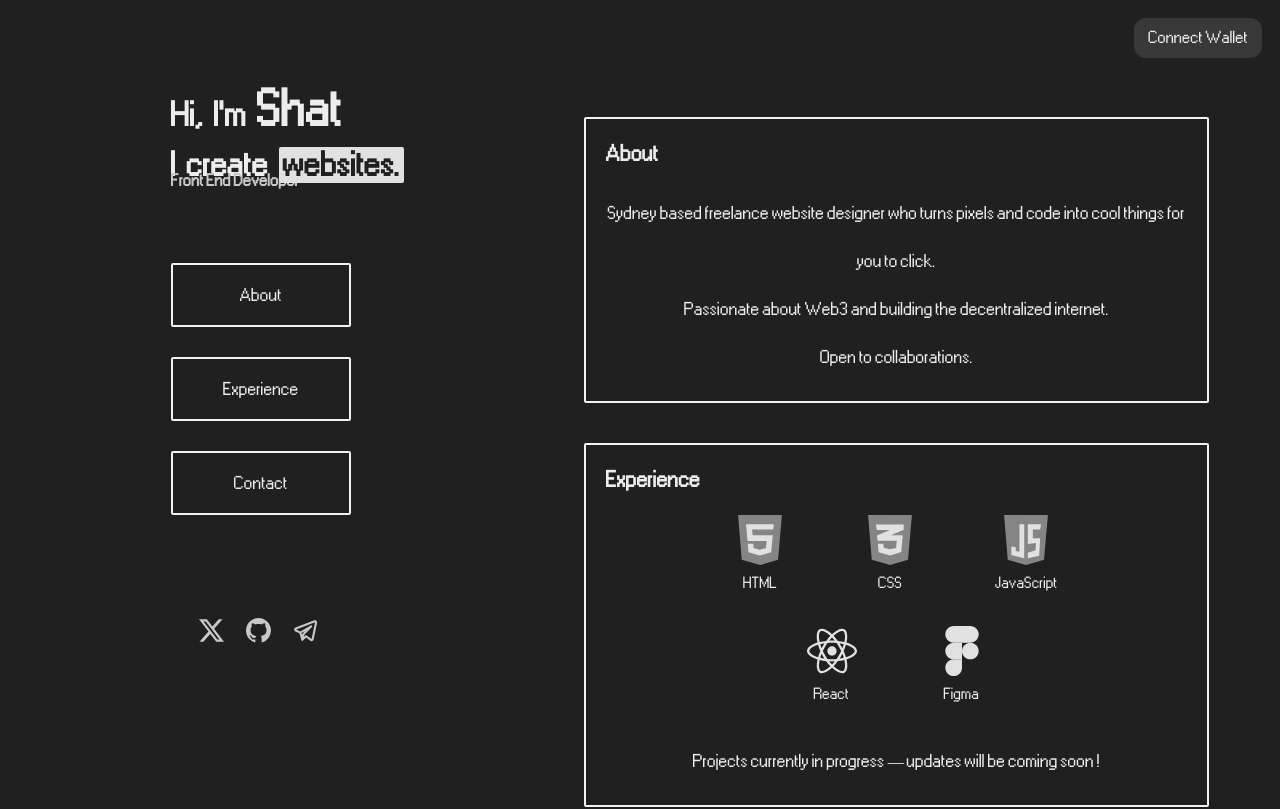
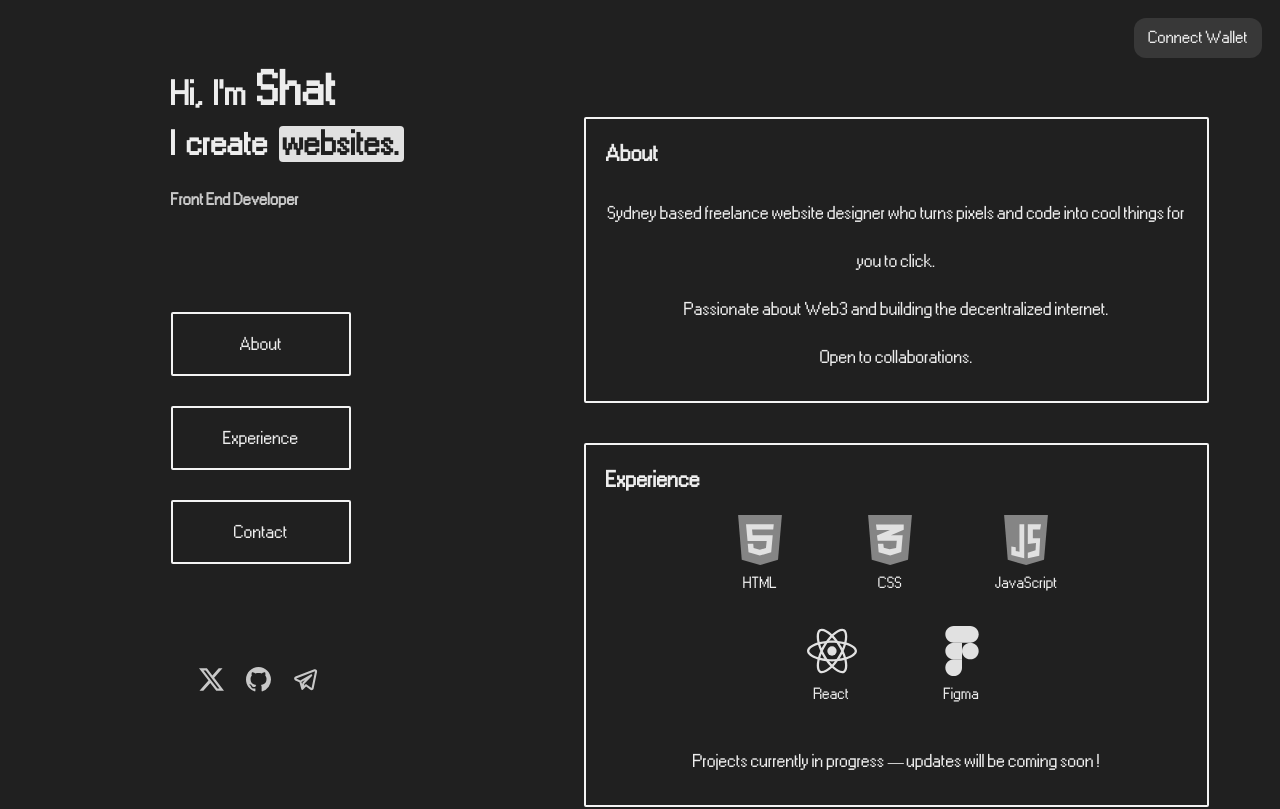
Before and after one commit to Shat-dev/shat, a React (Vite) app: page /main in a window 1280 px wide. Shown: the top 809 px of the page. Built offline with nearby package versions, Linux system fonts and the light colour scheme.

Commit message:
Changing some styles to CSS, need to work on the 1px difference

```diff
--- a/src/pages/ProfilePage.css
+++ b/src/pages/ProfilePage.css
@@ -40,70 +40,6 @@ body {
   color: rgb(237, 237, 237);
 }
 
-.top-text-name {
-  font-weight: 600;
-  color: rgb(237, 237, 237);
-  font-size: 30px;
-  line-height: 50px;
-  word-spacing: 0.3rem;
-}
-
-.top-text-Shat {
-  font-size: 45px;
-  color: rgb(237, 237, 237);
-}
-
-.top-text-title {
-  color: rgb(200, 200, 200);
-  font-size: 15px;
-  font-weight: 700;
-  margin-top: -20px;
-}
-
-.top-text {
-  margin-bottom: 70px;
-}
-
-.top-text-colour{
-  position: relative;
-  font-size: 30px;
-  font-weight: 700;
-  background-color: #e1e1e1; /* Highlight color */
-  color: #202020;            /* Text color */
-  padding: 2px 4px;          /* Optional: some padding to make the highlight look better */
-  border-radius: 2px;
-}
-
-.unique-tabs button {
-  display: block;
-  margin-top: 30px;
-  background-color: transparent;
-  border: 2px solid rgb(243, 243, 243);
-  color: rgb(237, 237, 237);
-  padding-top: 18px;
-  padding-bottom: 18px;
-  width: 180px;
-  text-align: center;
-  font-size: 16px;
-  border-radius: 2px;
-  cursor: pointer;
-  transition: transform 0.2s ease, background-color 0.2s ease;
-  position: relative;
-  overflow: hidden;
-  font-family: 'MS Sans Serif';
-  font-style: normal;
-  font-weight: normal;
-  background-color: #202020/* light translucent touch */
-}
-
-.unique-tabs button:hover {
-  background-color: rgba(255, 255, 255, 0.1);
-}
-
-.unique-tabs button:focus {
-  outline: none;
-}
-
 
 #about, #experience, #contact {
   scroll-margin-top: 105px;
@@ -123,14 +59,6 @@ body {
   color: rgb(237, 237, 237);
 }
 
-.left-side-fixed-content {
-  position: fixed;
-  top: 85px;
-  left: calc((100vw - 1000px) / 2 + 31px);
-  width: 250px;
-  background-color: #202020;
-  color: rgb(237, 237, 237);
-}
 
 /* -------------------- */
 /* ✅ RESPONSIVE CHANGES */
@@ -167,14 +95,6 @@ body {
     position: relative;
   }
 
-  .left-side-fixed-content {
-    position: relative;
-    top: auto;
-    left: auto;
-    width: 100%;
-    padding: 0 10px;
-  }
-
   .right-side {
     margin-left: 0;
     width: 100%;
@@ -182,10 +102,6 @@ body {
   .right-side {
     padding-left: 0px;
     padding-bottom: 0px;
-  }
-
-  .unique-tabs button {
-    display: none;
   }
 }
 
@@ -197,42 +113,10 @@ body {
     margin: 0;
   }
 
-  .left-side-fixed-content {
-    position: relative;
-    width: 100%;
-    padding: 0 16px;
-    top: 0;
-    left: 0;
-    background-color: #202020;
-    text-align: left; /* Make sure text stays left-aligned */
-  }
-
   .layout-container {
     padding-left: 16px;
     padding-right: 16px;
   }
-
-  .top-text-name {
-    font-size: 22px;
-    line-height: 1.4;
-  }
-
-  .top-text-Shat {
-    font-size: 32px;
-  }
-
-  .top-text-colour {
-    font-size: 22px;
-  }
-
-  .top-text-title {
-    font-size: 13px;
-  }
-
-  .unique-tabs button {
-    display: none;
-  }
-
   .positions {
     display: block;
     margin-left: 0;
@@ -258,11 +142,6 @@ body {
   .right-side-logos-bottom svg {
     width: 20px;
     height: 20px;
-  }
-
-  .top-text {
-    margin-top: -30px;
-    padding-top: 10px;
   }
 
   .social-icons {
@@ -436,12 +315,6 @@ body {
   line-height: 3; /* Optional: Better readability */
 }
 
-.top-text-username {
-  background-color: #e1e1e1; /* Highlight color */
-  color: #202020;            /* Text color */
-  padding: 2px 4px;          /* Optional: some padding to make the highlight look better */
-  border-radius: 2px;        /* Optional: rounded corners */
-}
 
 /* Position the top-bar with the Connect Wallet button fixed at the top-right */
 .top-bar {
--- a/src/pages/ProfilePage.jsx
+++ b/src/pages/ProfilePage.jsx
@@ -104,36 +104,50 @@ export function ProfilePage() {
                     </div>
                     <div className="positions">
                         <div className="left-side">
-                            <div className="left-side-fixed-content">
-                                <div className="top-text">
-                                    <p className="top-text-name">
+                            <div className="fixed top-[85px] left-[calc((100vw-1000px)/2+31px)] w-[250px] bg-[#202020] text-[rgb(237,237,237)]
+                                        max-[1024px]:relative max-[1024px]:top-auto max-[1024px]:left-auto max-[1024px]:w-full max-[1024px]:px-[10px]
+                                        max-[600px]:px-[16px] max-[600px]:top-0 max-[600px]:left-0 max-[600px]:text-left"
+                                    >
+                                <div className="mb-[70px] max-[600px]: -mt-[30px] pt-[10px]">
+                                    <p className="font-semibold text-[rgb(237,237,237)] text-[30px] leading-[50px] [word-spacing:0.3rem] max-[600px]:text-[22px]">
                                         Hi
                                         {name ? (
                                             <>
                                                 {" "}
-                                                <span className="top-text-username">{name},</span>
+                                                <span className="bg-[#e1e1e1] text-[#202020] px-1 py-0.5 rounded-sm">{name},</span>
                                                 <br />
                                             </>
                                         ) : (
                                             ", "
                                         )}
-                                        I'm <span className="top-text-Shat">Shat</span>
+                                        I'm <span className="text-[42px] text-[rgb(237,237,237)] max-[600px]:text-[32px]">Shat</span>
                                         <br />
-                                        I create <span className="top-text-colour">websites.</span>
+                                        I create <span className="relative text-[30px] font-bold bg-[#e1e1e1] text-[#202020] px-1 py-0.5 rounded-sm max-[600px]:text-[22px]">
+                                            websites. </span>
                                     </p>
-                                    <p className="top-text-title">Front End Developer</p>
+                                    <p className="text-[rgb(200,200,200)] text-[15px] font-bold mt-5 max-[600px]:text-[13px]">Front End Developer</p>
                                 </div>
-                                <div className="unique-tabs">
-                                    <button onClick={() => document.getElementById('about')?.scrollIntoView({ behavior: 'smooth' })}>
+                                <div className="flex flex-col items-start">
+                                    <button
+                                        className="block mt-[30px] bg-[#202020] border-2 border-[rgb(243,243,243)] text-[rgb(237,237,237)] pt-[18px] pb-[18px] w-[180px] text-center text-[16px] rounded-[2px] cursor-pointer transition-transform duration-200 ease-in-out relative overflow-hidden not-italic font-normal hover:bg-[rgba(255,255,255,0.1)] focus:outline-none max-[1025px]:hidden"
+                                        onClick={() => document.getElementById('about')?.scrollIntoView({ behavior: 'smooth' })}
+                                    >
                                         About
                                     </button>
-                                    <button onClick={() => document.getElementById('experience')?.scrollIntoView({ behavior: 'smooth' })}>
+                                    <button
+                                        className="block mt-[30px] bg-[#202020] border-2 border-[rgb(243,243,243)] text-[rgb(237,237,237)] pt-[18px] pb-[18px] w-[180px] text-center text-[16px] rounded-[2px] cursor-pointer transition-transform duration-200 ease-in-out relative overflow-hidden not-italic font-normal hover:bg-[rgba(255,255,255,0.1)] focus:outline-none max-[1025px]:hidden"
+                                        onClick={() => document.getElementById('experience')?.scrollIntoView({ behavior: 'smooth' })}
+                                    >
                                         Experience
                                     </button>
-                                    <button onClick={() => document.getElementById('contact')?.scrollIntoView({ behavior: 'smooth' })}>
+                                    <button
+                                        className="block mt-[30px] bg-[#202020] border-2 border-[rgb(243,243,243)] text-[rgb(237,237,237)] pt-[18px] pb-[18px] w-[180px] text-center text-[16px] rounded-[2px] cursor-pointer transition-transform duration-200 ease-in-out relative overflow-hidden not-italic font-normal hover:bg-[rgba(255,255,255,0.1)] focus:outline-none max-[1025px]:hidden"
+                                        onClick={() => document.getElementById('contact')?.scrollIntoView({ behavior: 'smooth' })}
+                                    >
                                         Contact
                                     </button>
                                 </div>
+
                                 <div className="social-icons">
                                     <a href="https://x.com/shat_xyz" target="_blank" rel="noopener noreferrer">
                                         <img src="x-2.svg" />
```
